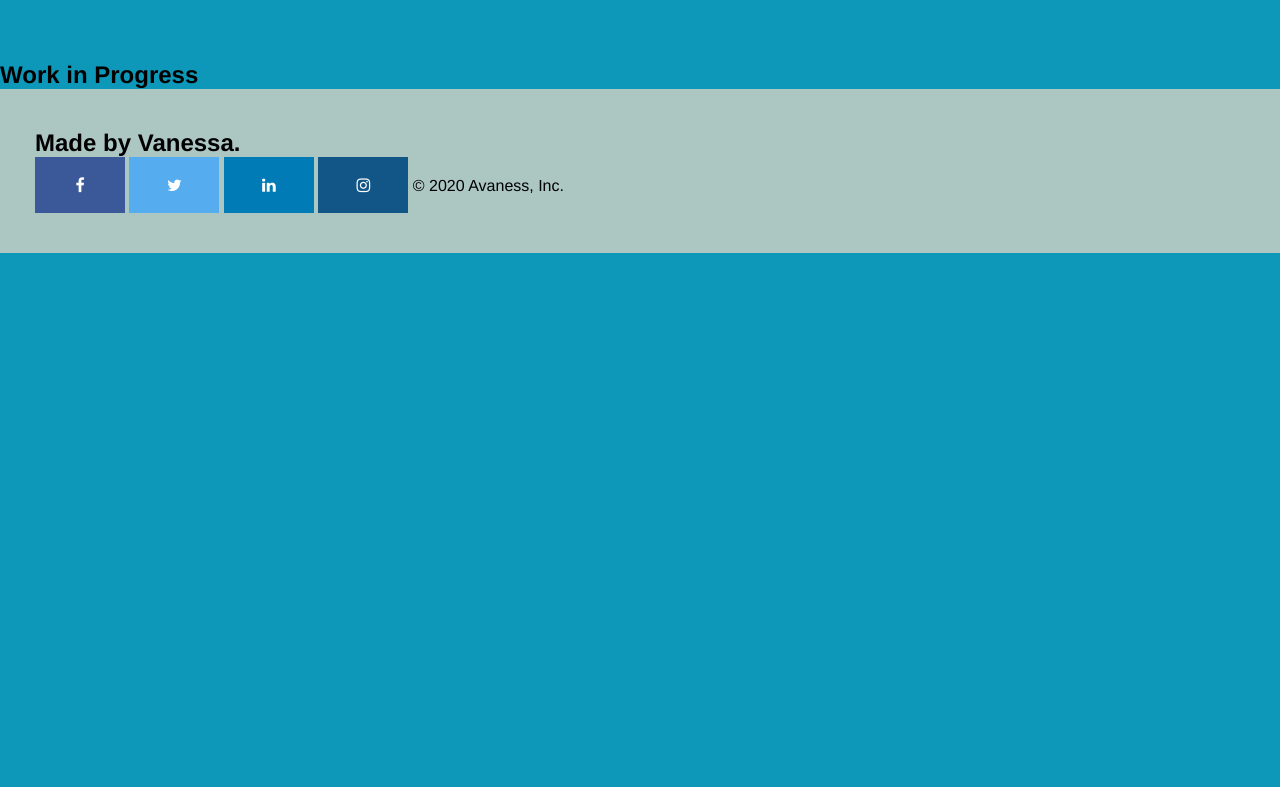
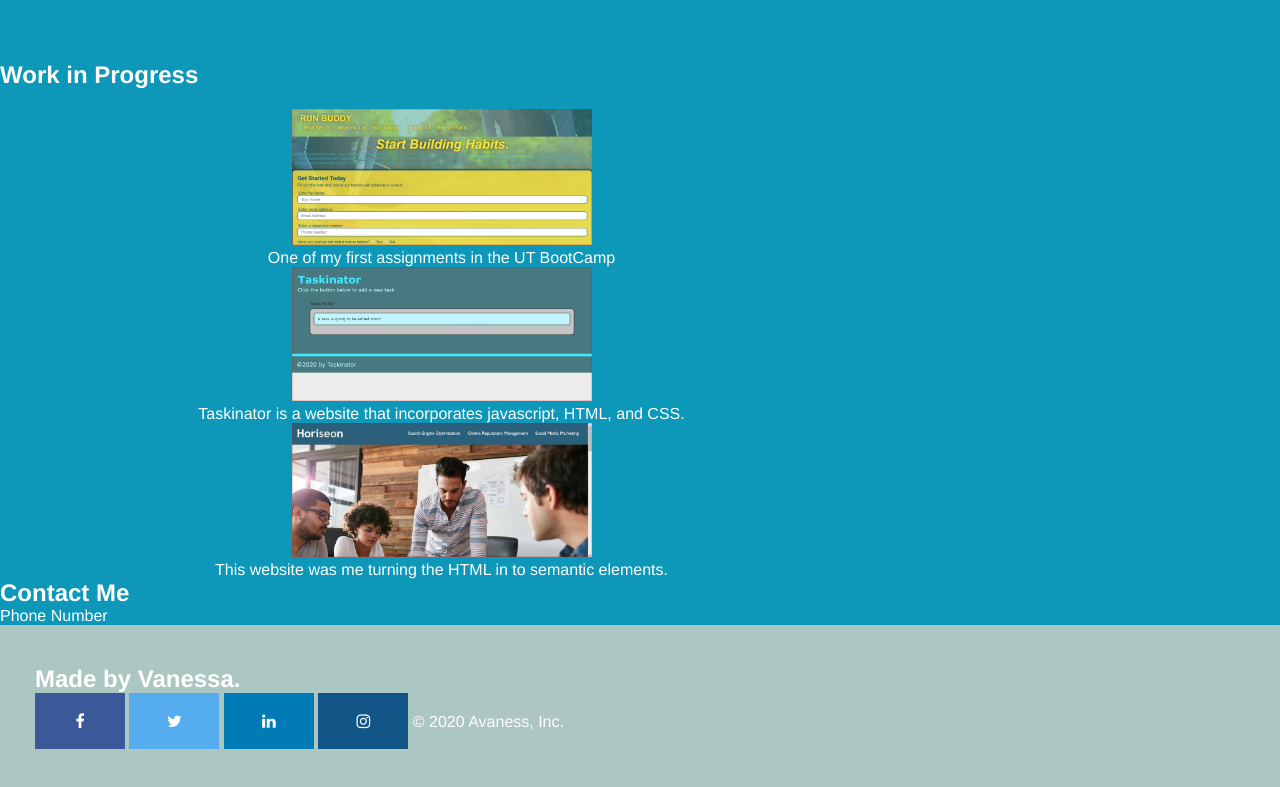
Before and after one commit to vxnessa/My-Portfolio, a plain HTML site: page index.html in a window 1280 px wide. Shown: the part 849-1636 px from the top of the page. Before the commit the page ends 1102 px from the top, so only its background shows below. Drawn offline with Linux system fonts and the light colour scheme.

Commit message:
css modified

```diff
--- a/assets/css/style.css
+++ b/assets/css/style.css
@@ -1,5 +1,18 @@
 
-  :root {
+ body {
+  /* more on this crazy alphanumerical value in a minute! */
+     background-color: var(--primary-color);
+     font-family: Helvetica, Arial, sans-serif;
+     color: white;
+          }
+
+
+          * {
+            margin: 0;
+            padding: 0;
+          }
+
+ :root {
     --primary-color:#0D98BA;
     --secondary-color:#ACC6C2;
     --teritiary-color: white;
@@ -7,13 +20,6 @@
     * {
         margin: 0;
         padding: 0;
-      }
-
-
-body {
- /* more on this crazy alphanumerical value in a minute! */
-    background-color: var(--primary-color);
-    font-family: Helvetica, Arial, sans-serif;
       }
 
 
@@ -74,12 +80,48 @@ body {
 
 .greece {
     width: 400px;
-
     display: flex;
     justify-content: center;
     align-items: center;
     margin-left: 2em;
 }
+
+.my-portfolio h2 {
+  text-align: center;
+}
+
+.middle {
+  color: white;
+  text-align: center;
+  text-emphasis: none;
+  display: flex;
+}
+.my-portfolio {
+  display: inline-flex;
+}
+
+.run-buddy-website {
+  margin-top: 3em;
+  width: 300px;
+
+}
+
+.run-buddy-website p {
+  color: white;
+}
+
+.task-website {
+  width: 300px;
+}
+
+.horiseon-website {
+  width: 300px;
+}
+
+
+
+
+
 
 
 
@@ -94,6 +136,14 @@ body {
     background-image: url("../images/flower\ background.jpg");
 
   }
+
+
+
+
+
+
+
+
 
 
 
--- a/index.html
+++ b/index.html
@@ -6,7 +6,6 @@
     <link rel="stylesheet" href="./assets/css/style.css">
     <title> Vanessa Gonzales Portfolio</title>
   </head>
-
 
   <body>
 
@@ -41,10 +40,10 @@
      <!--hero/jumbotron-->
 
 <!-- navigation -->
-
+<div>
 <section class="hero">
-
 </section>
+</div>
 <!-- hero/jumbotron -->
 
 
@@ -74,13 +73,48 @@
 
 
 <div>
-  <section id="my-portfolio" class="portfolio">
-    <div class="middle">
-  <h2>Work in Progress</h2>
+   <section id="my-portfolio" class="my-portfolio">
+  <div class="middle">
+    <h2>Work in Progress</h2> <div>
+          <div class="run-buddy" class="work-portfolio">
+      <img src="assets/images/run buddy snap.JPG" class="run-buddy-website" alt="Run-Buddy-Website"/>
+      <p>
+        One of my first assignments in the UT BootCamp
+      </p>
     </div>
+    <div class="taskinator" class="work-portfolio">
+      <img src="assets/images/taskinator snap.JPG" class="task-website" alt="Task-Website"/>
+      <p>
+        Taskinator is a website that incorporates javascript, HTML, and CSS.
+      </p>
+    </div>
+    <div class="horiseon-marketing-agenct" class="work-portfolio">
+      <img src="assets/images/code refactor.JPG" class="horiseon-website" alt="Horiseon-Website"/>
+      <p>
+        This website was me turning the HTML in to semantic elements.
+      </p>
+    </div>
+   </section>
+  </div>
 
 
-<!-- footer -->
+<div>
+  <section id="contact-info" class="contact-me">
+    <div class="outro">
+      <h2>Contact Me</h2>
+      <p>
+        Phone Number
+      </p>
+    </div>
+   </section>
+   </div>
+</div>
+</div
+
+
+
+
+ <!-- footer -->
   <footer>
     <h2>Made by Vanessa.</h2>
       <div>
```
